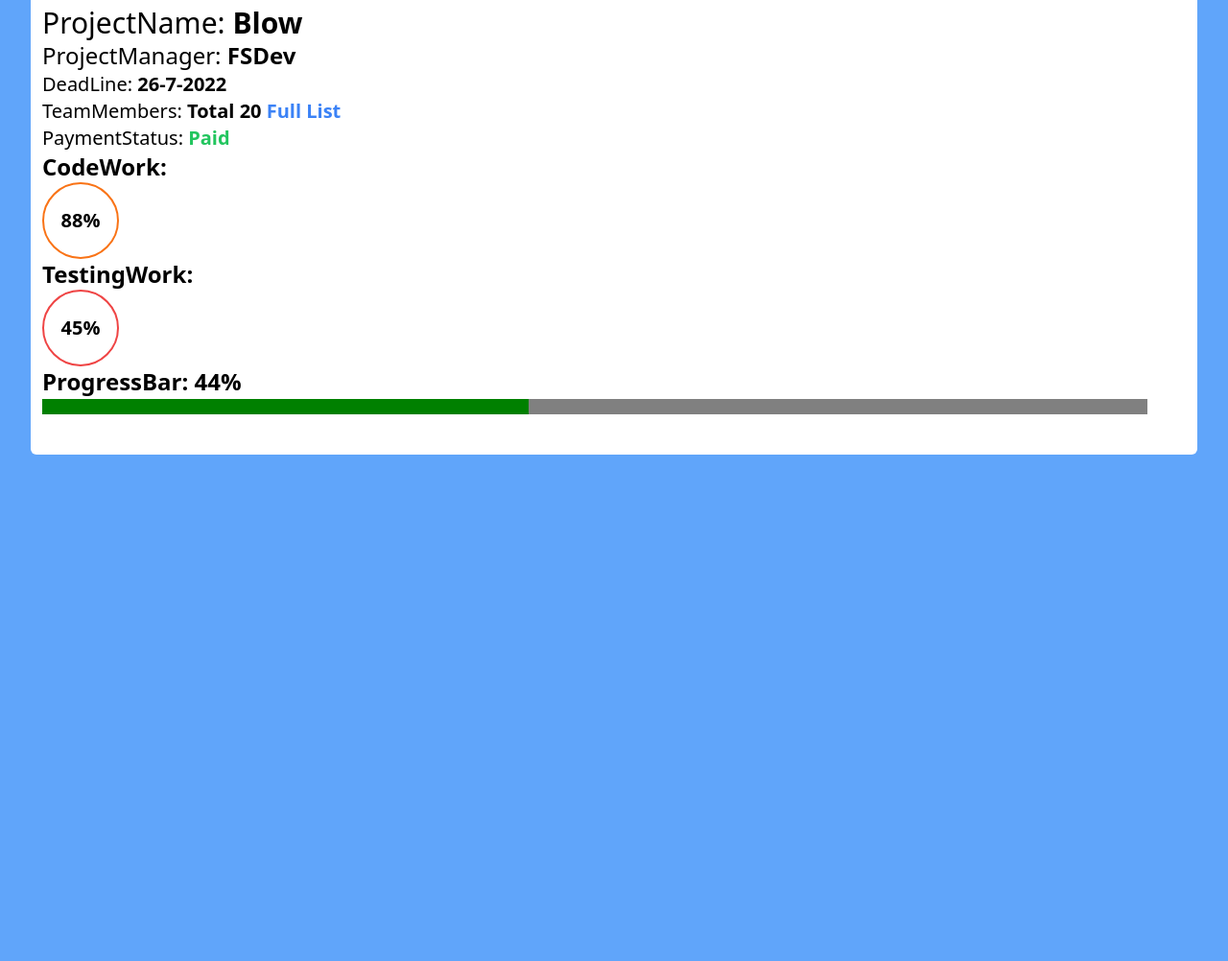
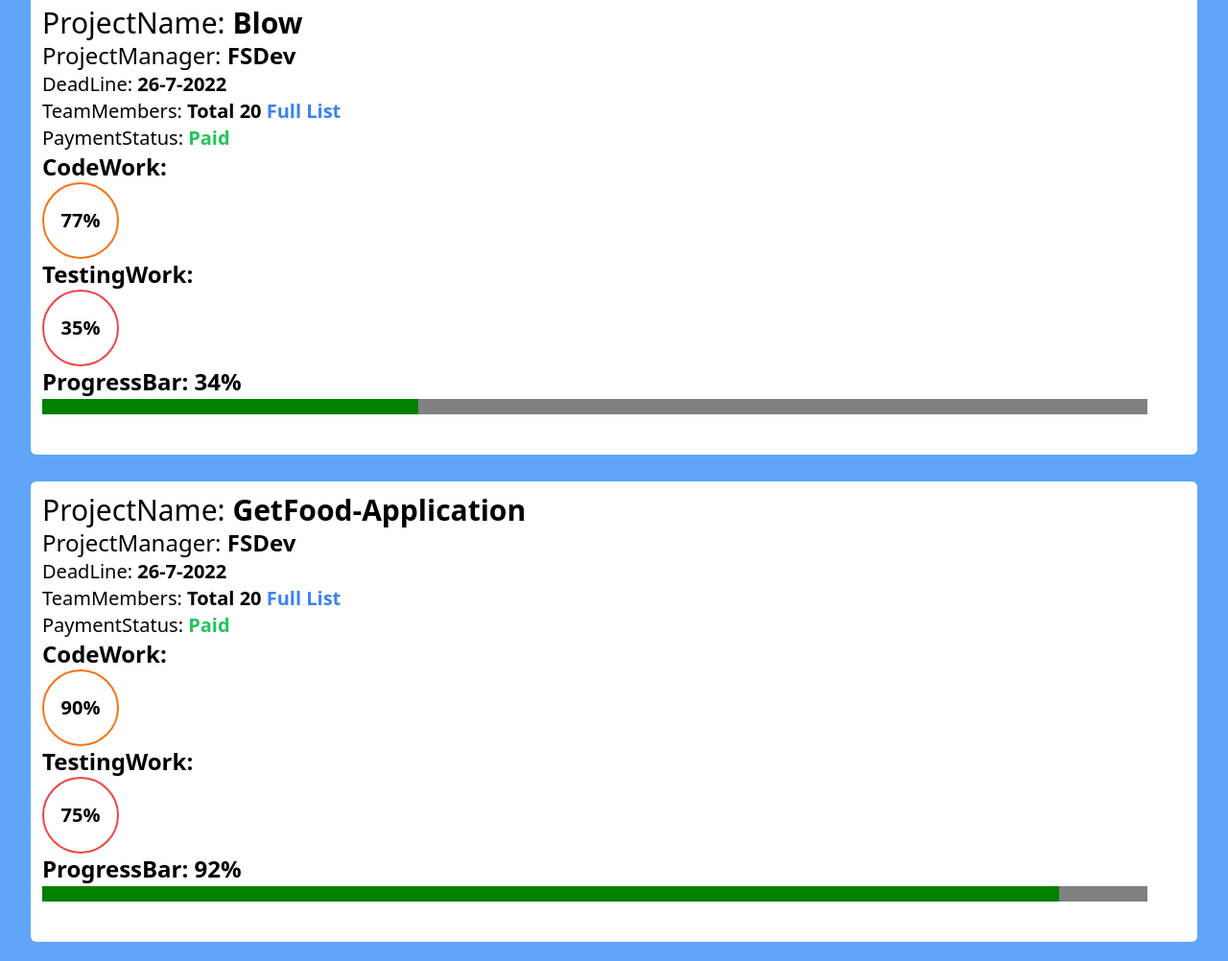
Before and after one commit to Manju1392k/HashTime-Website, a website built with Vite: page index.html in a window 1280 px wide. Shown: the part 586-1588 px from the top of the page at 96% size. Before the commit the page ends 1080 px from the top, so only its background shows below. Built offline with nearby package versions, Linux system fonts and the light colour scheme.

Commit message:
HashTime

```diff
--- a/index.html
+++ b/index.html
@@ -78,15 +78,38 @@
                 <h1 class="text-2xl font-bold">CodeWork:</h1>
                 <div
                     class="circle w-[5rem] h-[5rem] border-2 border-orange-500 rounded-full flex justify-center items-center">
-                    <h1 class="text-xl font-semibold">88%</h1>
+                    <h1 class="text-xl font-semibold">77%</h1>
                 </div>
                 <h1 class="text-2xl font-bold">TestingWork:</h1>
                 <div
                     class="circle w-[5rem] h-[5rem] border-2 border-red-500 rounded-full flex justify-center items-center">
-                    <h1 class="text-xl font-semibold">45%</h1>
+                    <h1 class="text-xl font-semibold">35%</h1>
                 </div>
-                <h1 class="text-2xl font-bold">ProgressBar: <span class="font-semibold"> 44% </span></h1>
-                <progress class="w-[90vw]" value="44" max="100"></progress>
+                <h1 class="text-2xl font-bold">ProgressBar: <span class="font-semibold"> 34% </span></h1>
+                <progress class="w-[90vw]" value="34" max="100"></progress>
+            </div>
+        </div>
+
+        <div class="p-2 flex justify-center">
+            <div class="whitebox bg-white w-[95vw] h-[30rem] rounded-md p-3 mb-3">
+                <h1 class="text-3xl">ProjectName: <span class="font-semibold">GetFood-Application</span></h1>
+                <h1 class="text-2xl">ProjectManager: <span class="font-semibold">FSDev</span></h1>
+                <h1 class="text-xl">DeadLine: <span class="font-semibold">26-7-2022</span></h1>
+                <h1 class="text-xl">TeamMembers: <span class="font-semibold">Total 20 <a href='#'
+                            class="text-blue-500">Full List</a></span></h1>
+                <h1 class="text-xl">PaymentStatus: <span class="font-semibold text-green-500">Paid</span></h1>
+                <h1 class="text-2xl font-bold">CodeWork:</h1>
+                <div
+                    class="circle w-[5rem] h-[5rem] border-2 border-orange-500 rounded-full flex justify-center items-center">
+                    <h1 class="text-xl font-semibold">90%</h1>
+                </div>
+                <h1 class="text-2xl font-bold">TestingWork:</h1>
+                <div
+                    class="circle w-[5rem] h-[5rem] border-2 border-red-500 rounded-full flex justify-center items-center">
+                    <h1 class="text-xl font-semibold">75%</h1>
+                </div>
+                <h1 class="text-2xl font-bold">ProgressBar: <span class="font-semibold"> 92% </span></h1>
+                <progress class="w-[90vw]" value="92" max="100"></progress>
             </div>
         </div>
 
```
